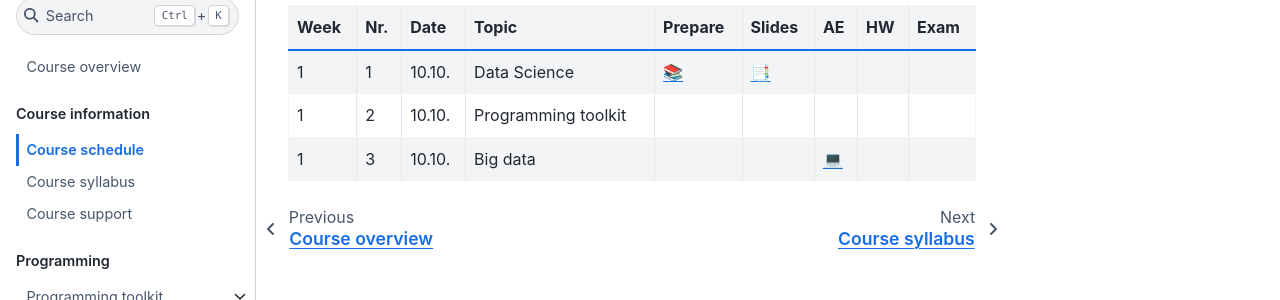
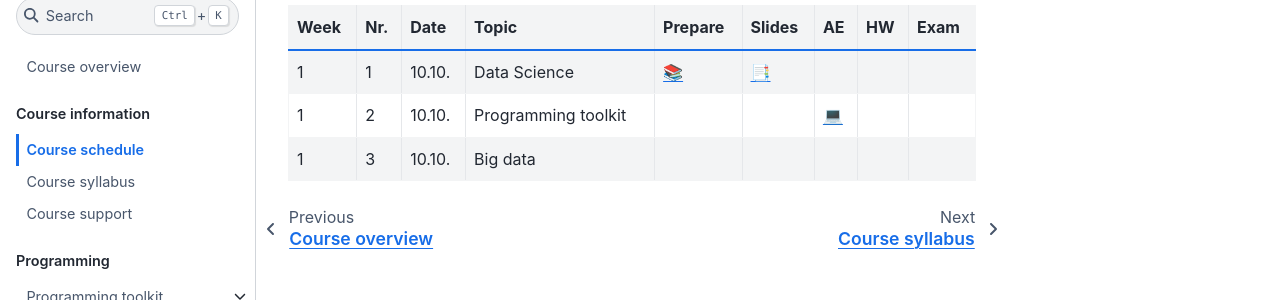
Before and after one commit to ds-ws22/website, a Jupyter Book: the page built from docs/course-schedule.md, in a window 1280 px wide. Shown: the part 227-527 px from the top of the page. Built offline with Jupyter Book 1.0.4 settings and Sphinx 7.4.7 and the Sphinx Book theme 1.1.4, drawn with Linux system fonts in a browser that asks for light colours; comment, search, counter and statistics services are not loaded.

```diff
--- a/docs/course-schedule.md
+++ b/docs/course-schedule.md
@@ -6,5 +6,5 @@ This page contains an outline of the topics, content, and assignments for the se
 |	Week	|	Nr.	|	Date	|	Topic	|	Prepare	|	Slides	|	AE	|	HW	|	Exam	|
 |	---	|	---	|	---	|	---	|	---	|	---	|	---	|	---	|	---	|
 |	1	|	1	|	10.10.	|	Data Science	|	[📚](../weeks/week1.md)	|	[📑](https://drive.google.com/file/d/1-8T5QvckmSMD8qVMgtzQsZxOUoswsOgk/view?usp=sharing)	|		|		|		|
-|	1	|	2	|	10.10.	|	Programming toolkit	|		|		|		|		|		|
-|	1	|	3	|	10.10.	|	Big data	|		|		|	[💻](../weeks/week1.md)	|		|		|
+|	1	|	2	|	10.10.	|	Programming toolkit	|		|		|	[💻](../weeks/week1.md)	|		|		|
+|	1	|	3	|	10.10.	|	Big data	|		|		|		|		|		|
```
